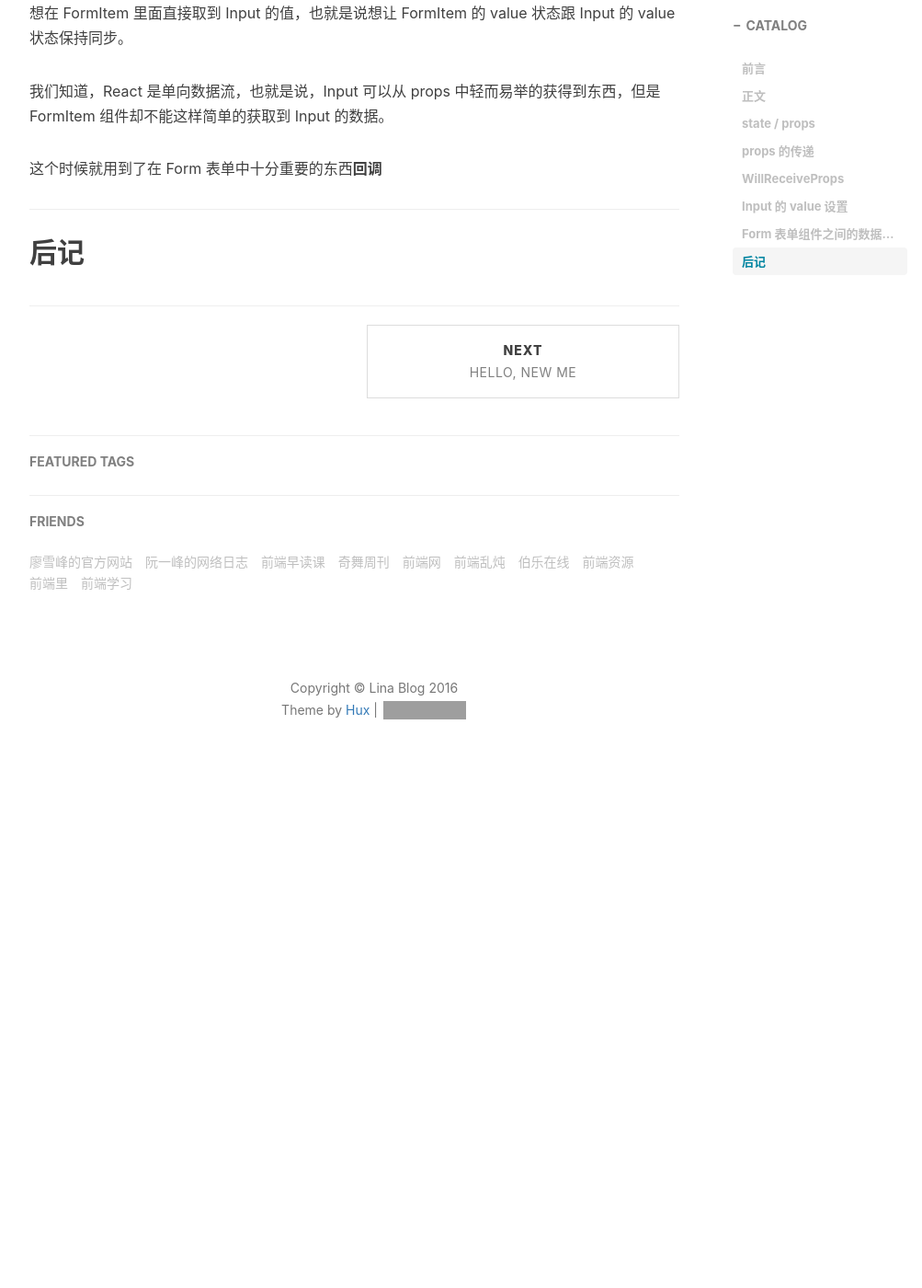
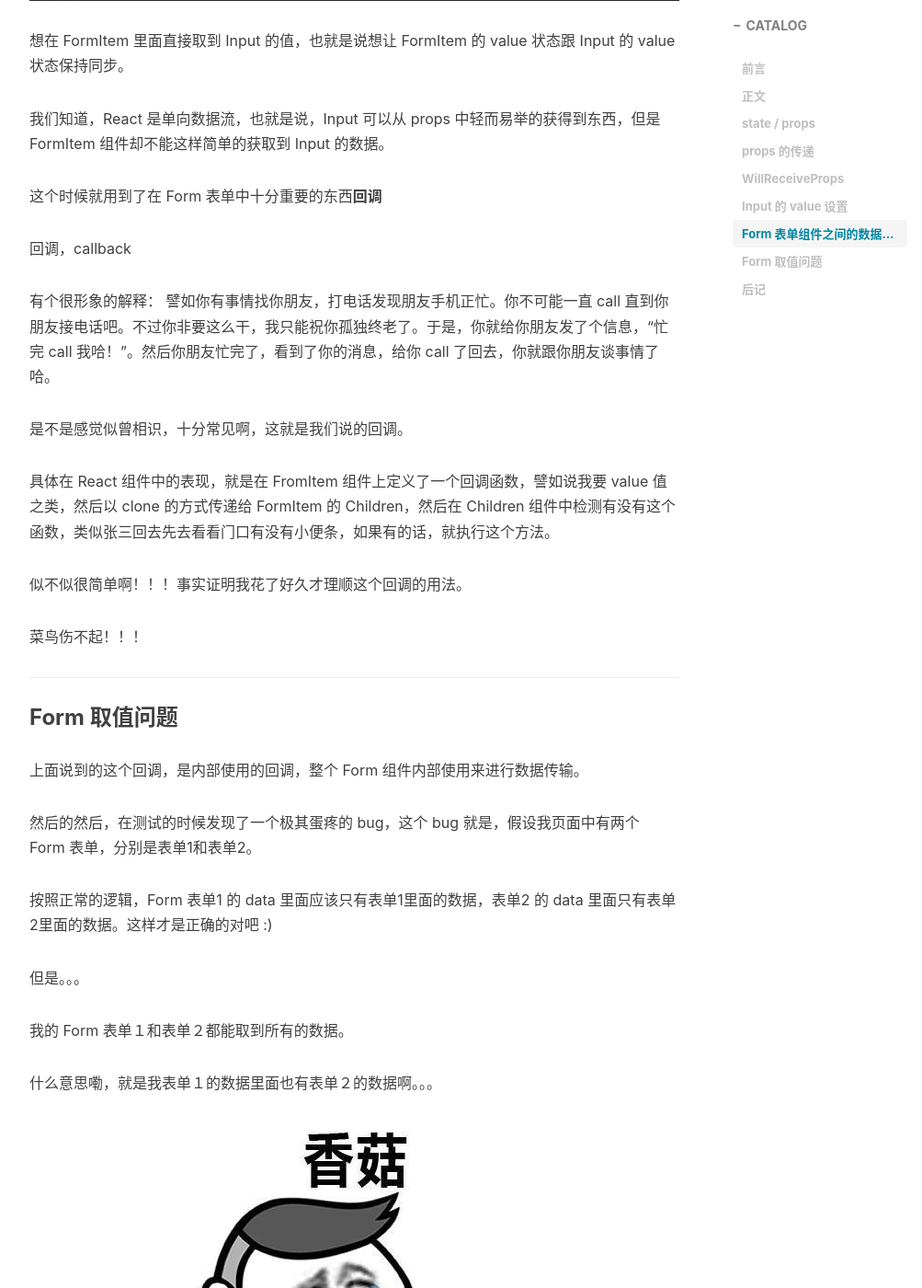
Before and after one commit to LizzieZhao/Blog, a Jekyll site: the page built from _posts/2016-10-12-react.markdown, in a window 1280 px wide and 1400 px high, scrolled down 2603 px. Shown: the whole window at 92% size, without its empty margins (233-1236 px from the left). Built offline with Jekyll 4.4.1, drawn with Linux system fonts in a browser that asks for light colours; nearby versions of some CDN libraries; comment, search, counter and statistics services are not loaded; before the commit the page ends 3479 px from its top, so only the background shows below that; some of the changed text lies outside the part shown; grey boxes are pictures that could not be loaded.

Commit message:
change new question

```diff
--- a/_posts/2016-10-12-react.markdown
+++ b/_posts/2016-10-12-react.markdown
@@ -38,14 +38,15 @@ props 是属性的意思。也就是说它不会随便改变。
 
 ### props 的传递
 
-在对组件进行封装的时候，除了组件本身的属性，比如 `<input/>` 元素本身就有 value、name、placeholder等属性，所以以下这种写法是没问题的。
+在对组件进行封装的时候，要考虑组件本身的属性，比如 `<input/>` 元素本身就有 value、name、placeholder等属性，所以以下这种写法是没问题的。
 
 ![props 的传递](/img/in-posts/react_01.png)
 
 然后我给 Input 组件增加了 validate 这个属性，并且以上面这种传递给 Input。
 
 然后就报错了。当时一直不明白这个错误为什么会有，知道后来才明白。
-**只能给 element 传递它本身有的属性，因为它归根结底还是要以 html 中 dom 的形式展现出来**
+
+**只能给 element 传递它本身有的属性，因为它归根结底还是要以 html 中 Dom 的形式展现出来**
 
 ---
 
@@ -81,6 +82,39 @@ props 是属性的意思。也就是说它不会随便改变。
 
 这个时候就用到了在 Form 表单中十分重要的东西**回调**
 
+回调，callback
+
+有个很形象的解释： 譬如你有事情找你朋友，打电话发现朋友手机正忙。你不可能一直 call 直到你朋友接电话吧。不过你非要这么干，我只能祝你孤独终老了。于是，你就给你朋友发了个信息，“忙完 call 我哈！”。然后你朋友忙完了，看到了你的消息，给你 call 了回去，你就跟你朋友谈事情了哈。
+
+是不是感觉似曾相识，十分常见啊，这就是我们说的回调。
+
+具体在 React 组件中的表现，就是在 FromItem 组件上定义了一个回调函数，譬如说我要 value 值之类，然后以 clone 的方式传递给 FormItem 的 Children，然后在 Children 组件中检测有没有这个函数，类似张三回去先去看看门口有没有小便条，如果有的话，就执行这个方法。
+
+似不似很简单啊！！！事实证明我花了好久才理顺这个回调的用法。
+
+菜鸟伤不起！！！
+
 ---
 
+### Form 取值问题
+
+上面说到的这个回调，是内部使用的回调，整个 Form 组件内部使用来进行数据传输。
+
+然后的然后，在测试的时候发现了一个极其蛋疼的 bug，这个 bug 就是，假设我页面中有两个 Form 表单，分别是表单1和表单2。
+
+按照正常的逻辑，Form 表单1 的 data 里面应该只有表单1里面的数据，表单2 的 data 里面只有表单2里面的数据。这样才是正确的对吧 :)
+
+但是。。。
+
+我的 Form 表单１和表单２都能取到所有的数据。
+
+什么意思嘞，就是我表单１的数据里面也有表单２的数据啊。。。
+
+![蓝瘦香菇](/img/in-posts/react_03.jpg)
+
+然后，我找了很久很久的 bug，真的是一行一行的检查代码，虽说一个组件也就二三百行，但是是个组件，也是看了两三千行的代码，一个个排除。
+
+当我找到 bug 的问题在对 Form 组件设置 defaultProps 的时候设置了一个
+
+
 ## 后记
```
Also changed, not shown: img/in-posts/react_03.jpg (added), img/in-posts/react_04.png (added).
